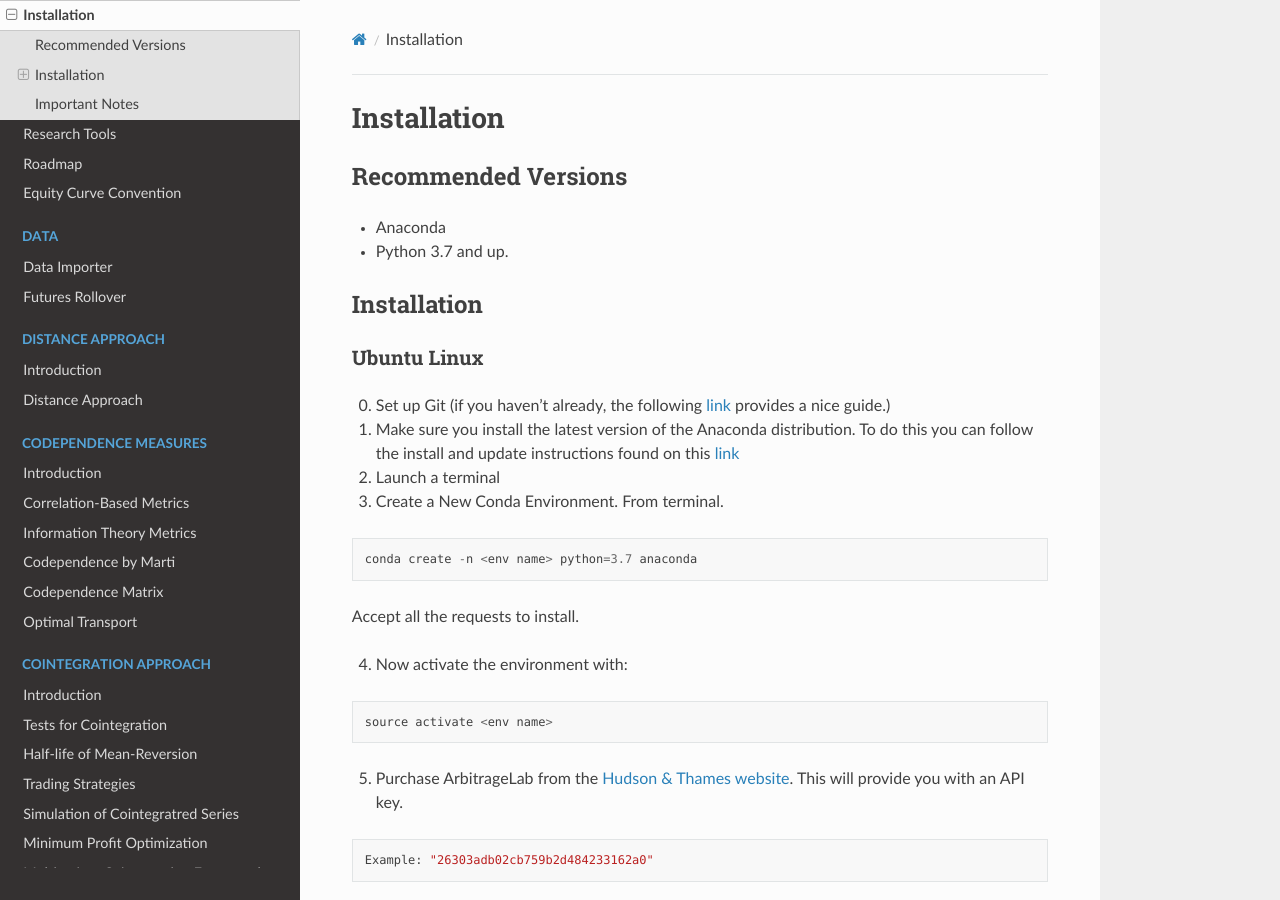
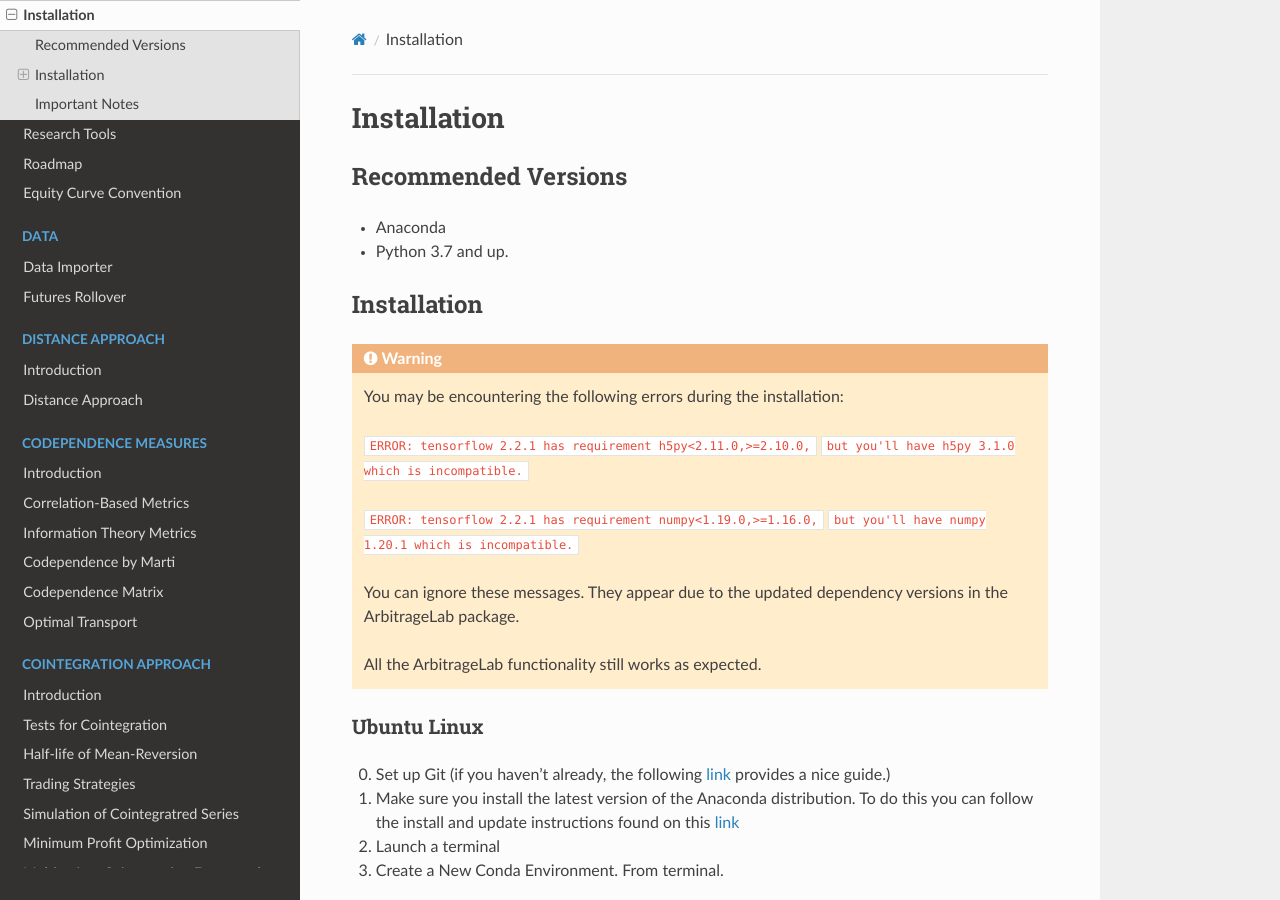
Before and after one commit to hudson-and-thames/arbitragelab, a Sphinx documentation site: the page built from docs/source/getting_started/installation.rst, in a window 1280 px wide and 900 px high. Built offline with Sphinx 7.4.7 and the Read the Docs theme 2.0.0, drawn with Linux system fonts in a browser that asks for light colours.

Commit message:
Added installation warning note

```diff
--- a/docs/source/getting_started/installation.rst
+++ b/docs/source/getting_started/installation.rst
@@ -11,6 +11,20 @@
 
 Installation
 ############
+
+.. warning::
+
+    You may be encountering the following errors during the installation:
+
+    ``ERROR: tensorflow 2.2.1 has requirement h5py<2.11.0,>=2.10.0,``
+    ``but you'll have h5py 3.1.0 which is incompatible.``
+
+    ``ERROR: tensorflow 2.2.1 has requirement numpy<1.19.0,>=1.16.0,``
+    ``but you'll have numpy 1.20.1 which is incompatible.``
+
+    You can ignore these messages. They appear due to the updated dependency versions in the ArbitrageLab package.
+
+    All the ArbitrageLab functionality still works as expected.
 
 Ubuntu Linux
 ************
```
